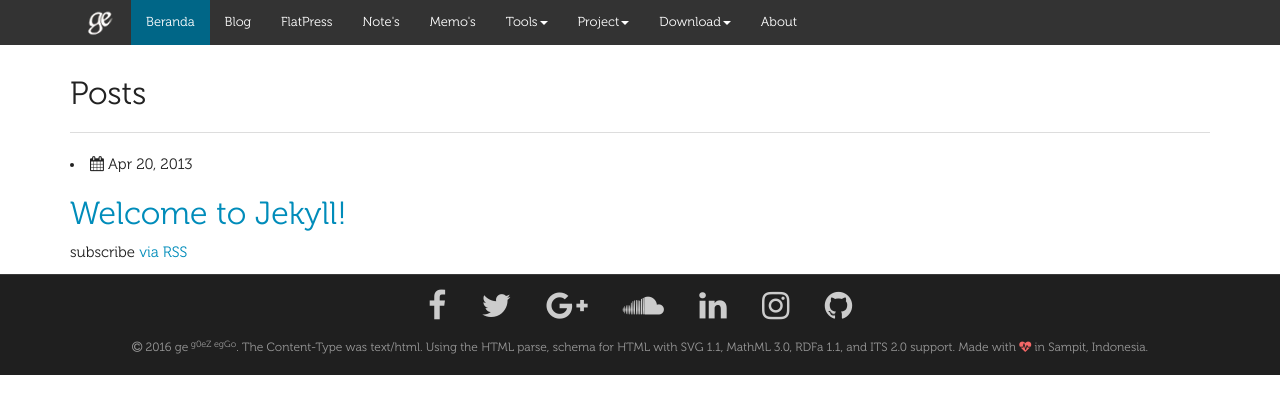
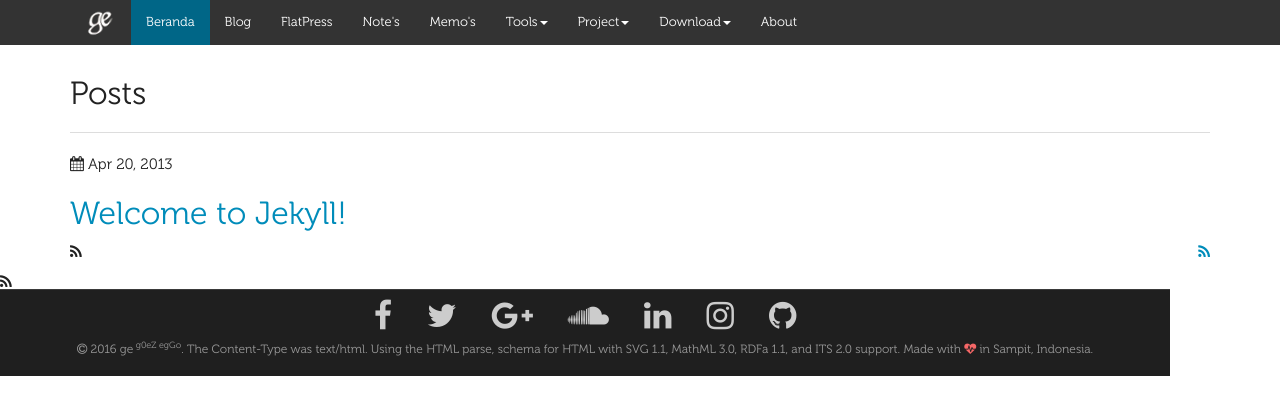
Before and after one commit to eggoez/eggoez.github.io, a Jekyll site: the page built from index.html, in a window 1280 px wide. Shown: the top 415 px of the page. Built offline with Jekyll 4.4.1, drawn with Linux system fonts in a browser that asks for light colours; nearby versions of some CDN libraries; comment, search, counter and statistics services are not loaded.

Commit message:
Update index.html

```diff
--- a/index.html
+++ b/index.html
@@ -7,14 +7,14 @@ layout: default
 
   <div class="post-list">
     {% for post in site.posts %}
-      <li>
-        <span class="post-meta"><i class="fa fa-calendar faa-wrench"></i> {{ post.date | date: "%b %-d, %Y" }}</span>
+      <div>
+        <span class="post-meta"><i class="fa fa-calendar faa-horizontal animated"></i> {{ post.date | date: "%b %-d, %Y" }}</span>
 
         <h2>
           <a class="post-link" href="{{ post.url | prepend: site.baseurl }}">{{ post.title }}</a>
         </h2>
-      </li>
+      </div>
     {% endfor %}
   </div>
 
-  <p class="rss-subscribe">subscribe <a href="{{ "/feed.xml" | prepend: site.baseurl }}">via RSS</a></p>
+<p class="rss-subscribe pull-right"><a href="{{ "/feed.xml" | prepend: site.baseurl }}" title="via RSS"><i class="fa fa-rss faa-wrench animated"></a></a></p>
```
